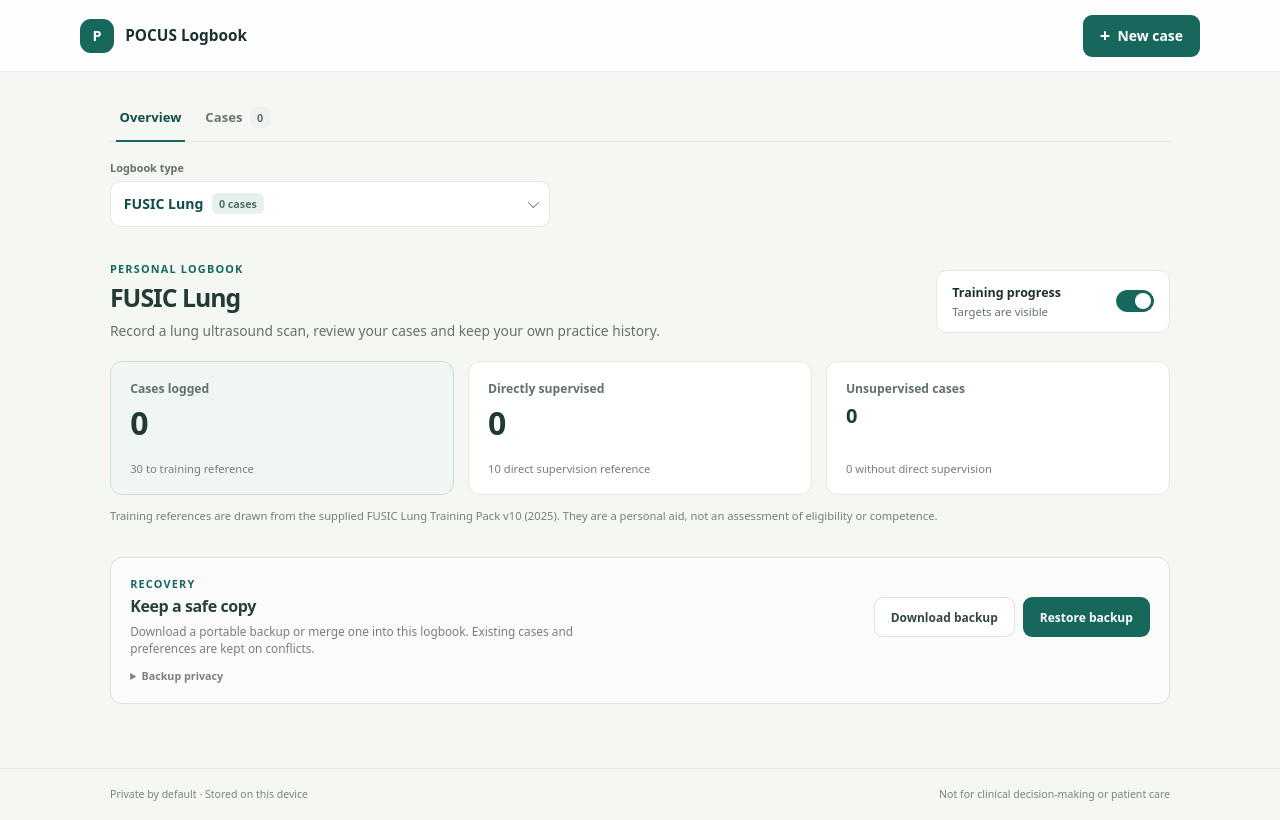
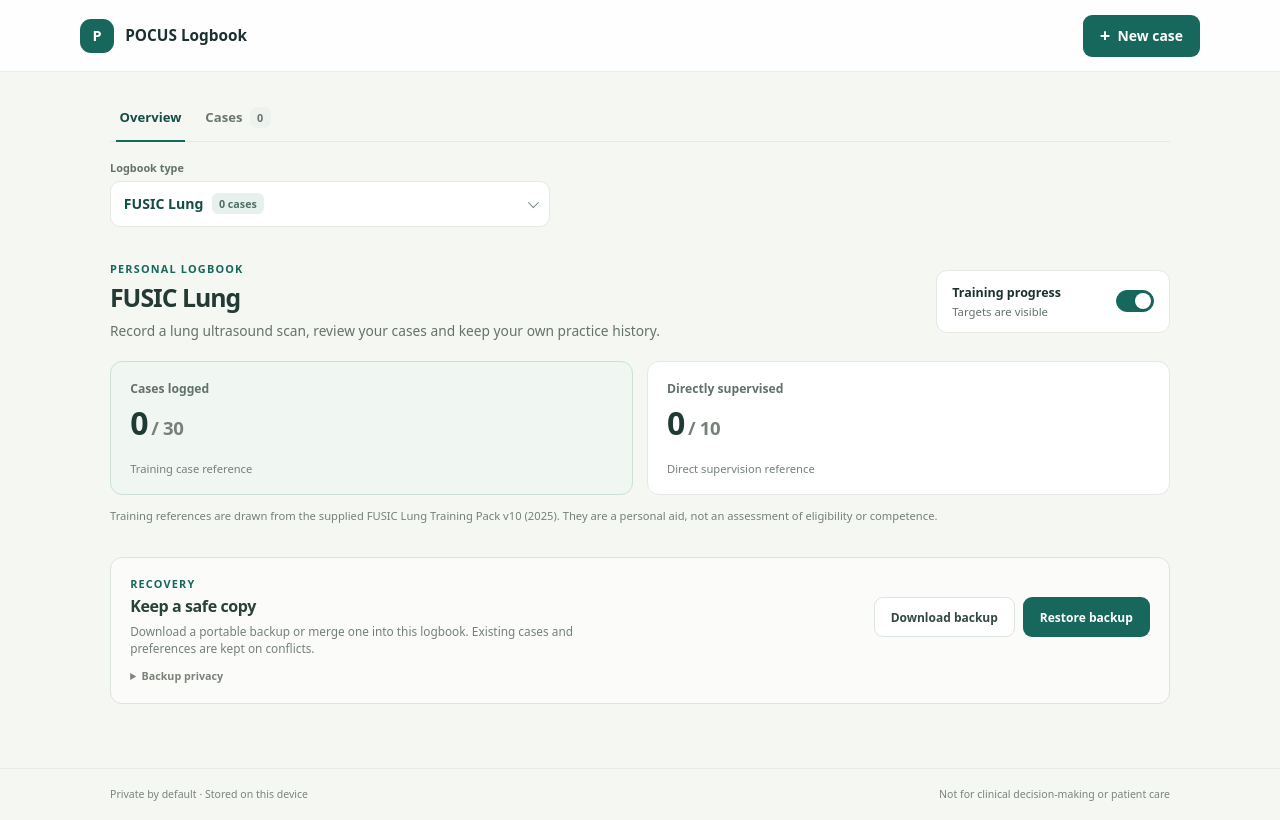
Before and after one commit to domhutch/POCUS-Logbook, a React (Vite) app: page / in a window 1280 px wide. Built offline with nearby package versions, Linux system fonts and the light colour scheme.

Commit message:
v0.0.1.0

```diff
--- a/src/App.tsx
+++ b/src/App.tsx
@@ -531,7 +531,7 @@ function App() {
         {isReady && activePage === "overview" && (
           <>
             <section
-              className="stats-grid"
+              className={`stats-grid ${trainingModes[activePathway] ? "stats-grid-training" : ""}`}
               aria-label={`${pathway.label} ${
                 trainingModes[activePathway] ? "training totals" : "review summary"
               }`}
@@ -540,28 +540,22 @@ function App() {
                 <>
                   <article className="stat-card stat-card-featured">
                     <span className="stat-label">Cases logged</span>
-                    <strong className="stat-value">{pathwayEntries.length}</strong>
-                    <span className="stat-note">
-                      {Math.max(0, pathway.totalTarget - pathwayEntries.length)} to
-                      training reference
-                    </span>
+                    <strong className="stat-value">
+                      {pathwayEntries.length}
+                      <span className="stat-reference"> / {pathway.totalTarget}</span>
+                    </strong>
+                    <span className="stat-note">Training case reference</span>
                   </article>
                   <article className="stat-card">
                     <span className="stat-label">Directly supervised</span>
-                    <strong className="stat-value">{supervisedCount}</strong>
-                    <span className="stat-note">
-                      {pathway.supervisedTarget} direct supervision reference
-                    </span>
-                  </article>
-                  <article className="stat-card">
-                    <span className="stat-label">Unsupervised cases</span>
-                    <strong className="stat-value stat-value-small">
-                      {pathwayEntries.length - supervisedCount}
+                    <strong className="stat-value">
+                      {supervisedCount}
+                      <span className="stat-reference">
+                        {" "}
+                        / {pathway.supervisedTarget}
+                      </span>
                     </strong>
-                    <span className="stat-note">
-                      {pathwayEntries.length - supervisedCount} without direct
-                      supervision
-                    </span>
+                    <span className="stat-note">Direct supervision reference</span>
                   </article>
                 </>
               ) : (
--- a/src/styles.css
+++ b/src/styles.css
@@ -441,6 +441,10 @@ summary:focus-visible {
   gap: 0.85rem;
 }
 
+.stats-grid-training {
+  grid-template-columns: repeat(2, minmax(0, 1fr));
+}
+
 .stat-card {
   display: flex;
   min-height: 134px;
@@ -473,9 +477,11 @@ summary:focus-visible {
   line-height: 1.1;
 }
 
-.stat-value-small {
-  font-size: 1.25rem;
-  letter-spacing: -0.03em;
+.stat-reference {
+  color: #748078;
+  font-size: 0.58em;
+  font-weight: 600;
+  letter-spacing: -0.02em;
 }
 
 .stat-note {
@@ -1238,10 +1244,6 @@ summary:focus-visible {
     font-size: 1.7rem;
   }
 
-  .stat-value-small {
-    font-size: 1rem;
-  }
-
   .case-card {
     grid-template-columns: 82px minmax(0, 1fr) 105px;
     gap: 0.65rem;
@@ -1413,8 +1415,7 @@ summary:focus-visible {
     grid-row: 1;
   }
 
-  .stat-value,
-  .stat-value-small {
+  .stat-value {
     grid-column: 2;
     grid-row: 1 / span 2;
     margin: 0;
```
